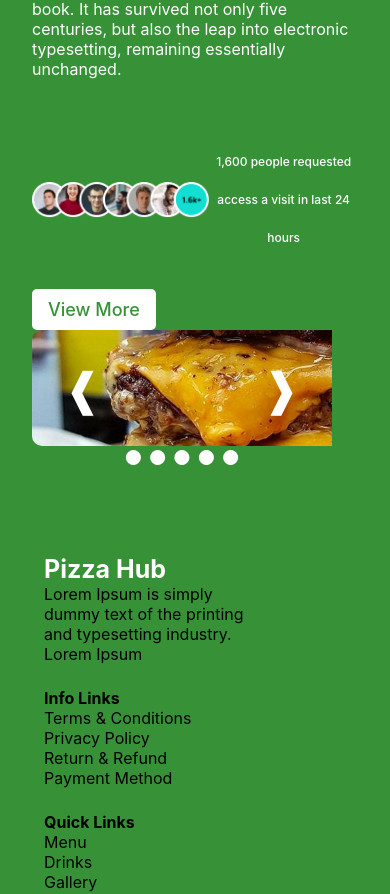
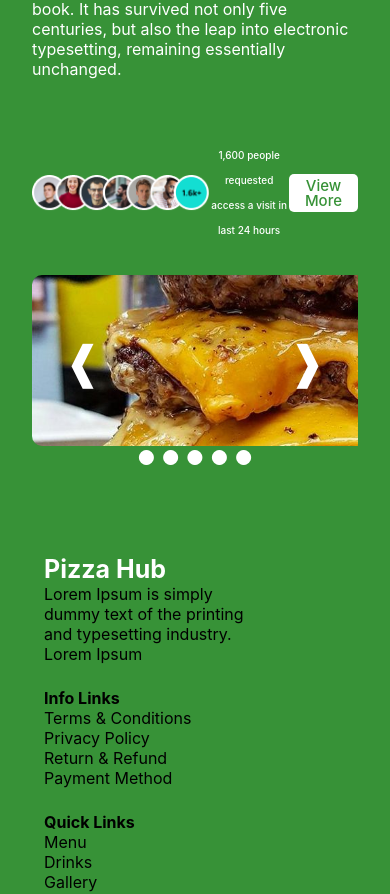
Before and after one commit to AFra1892/resturant, a React (Create React App) app: page / in a window 390 px wide. Shown: the part 2234-3128 px from the top of the page. Built offline with nearby package versions, Linux system fonts and the light colour scheme.

Commit message:
responsive slider section

```diff
--- a/src/App.css
+++ b/src/App.css
@@ -21,11 +21,25 @@ a{
 .gpt3__header-content__people {
   width: 100%;
   display: flex;
-  justify-content: flex-start;
+  justify-content: space-between;
   align-items: center;
   flex-direction: row;
 
   margin-top: 2rem;
+}
+.gpt3__header-content__people button
+{
+    padding: 0.25rem 1rem;
+    color: #379237;
+    background-color: #fff;
+    font-family: var(--font-family);
+    font-weight: 500;
+    font-size: 15px;
+    line-height: 15px;
+    border-radius: 5px;
+    border: 0;
+    outline: 0;
+    cursor: pointer;
 }
 
 .gpt3__header-content__people img {
@@ -37,8 +51,8 @@ a{
   margin: 0 0 0 1rem;
   font-family: var(--font-family);
   font-weight: 500;
-  font-size: 12px;
-  line-height: 38px;
+  font-size: 10px;
+  line-height: 25px;
   color: #fff;
   text-align: center;
 }
@@ -53,23 +67,8 @@ a{
 .slider-container{
   width: 300px;
   height: 480px;
-  margin-right: 100px;
 }
 
-.slider-container_content button
-{
-    padding: 0.5rem 1rem;
-    color: #379237;
-    background-color: #fff;
-    font-family: var(--font-family);
-    font-weight: 500;
-    font-size: 18px;
-    line-height: 25px;
-    border-radius: 5px;
-    border: 0;
-    outline: 0;
-    cursor: pointer;
-}
 .slider-container_content h2{
   margin: 1rem 0;
   color: #fff;
@@ -150,6 +149,18 @@ animation: scale-up-center 0.4s cubic-bezier(0.390, 0.575, 0.565, 1.000) both;
   .section__margin {
     margin: 4rem;
   }
+  .slider-container{
+    width: 100%;
+    margin-right: 0;
+  }
+  .dn{
+    background-color: #379237;
+    height: 100vh;
+    color: #fff;
+    display: flex;
+    flex-direction: column;
+    justify-content: space-between;
+  }
 }
 /* mobile */
 @media screen and (max-width: 550px) {
@@ -168,4 +179,10 @@ animation: scale-up-center 0.4s cubic-bezier(0.390, 0.575, 0.565, 1.000) both;
   display: flex;
   flex-direction: column;
 }
+.slider-container{
+  width: 100%;
+  height: 480px;
+  margin-right: 0;
 }
+
+}
--- a/src/components/bestDeal/bestdeal.css
+++ b/src/components/bestDeal/bestdeal.css
@@ -115,12 +115,6 @@
         display: flex;
         width: 200px;
         height:200px;
-        margin-bottom: 3rem;
-        border-radius: 12px;background: rgba(255, 255, 255, 1);
-        border-radius: 16px;
-        box-shadow: 0 4px 30px rgba(0, 0, 0, 0.1);
-        backdrop-filter: blur(3.7px);
-        -webkit-backdrop-filter: blur(3.7px);
-        border: 1px solid rgba(255, 255, 255, 0.24);
+
     }
 }
--- a/src/pages/Landing.jsx
+++ b/src/pages/Landing.jsx
@@ -39,8 +39,8 @@ function Landing() {
           <div className="gpt3__header-content__people">
             <img src={people} />
             <p>1,600 people requested access a visit in last 24 hours</p>
+            <button>View More</button>
           </div>
-          <button>View More</button>
         </div>
         <div className='slider-container' >
           <Slider slides={slides} parentWidth={500} />
```
Also changed, not shown: src/components/Slider/slider.css (+12 -0 lines).
